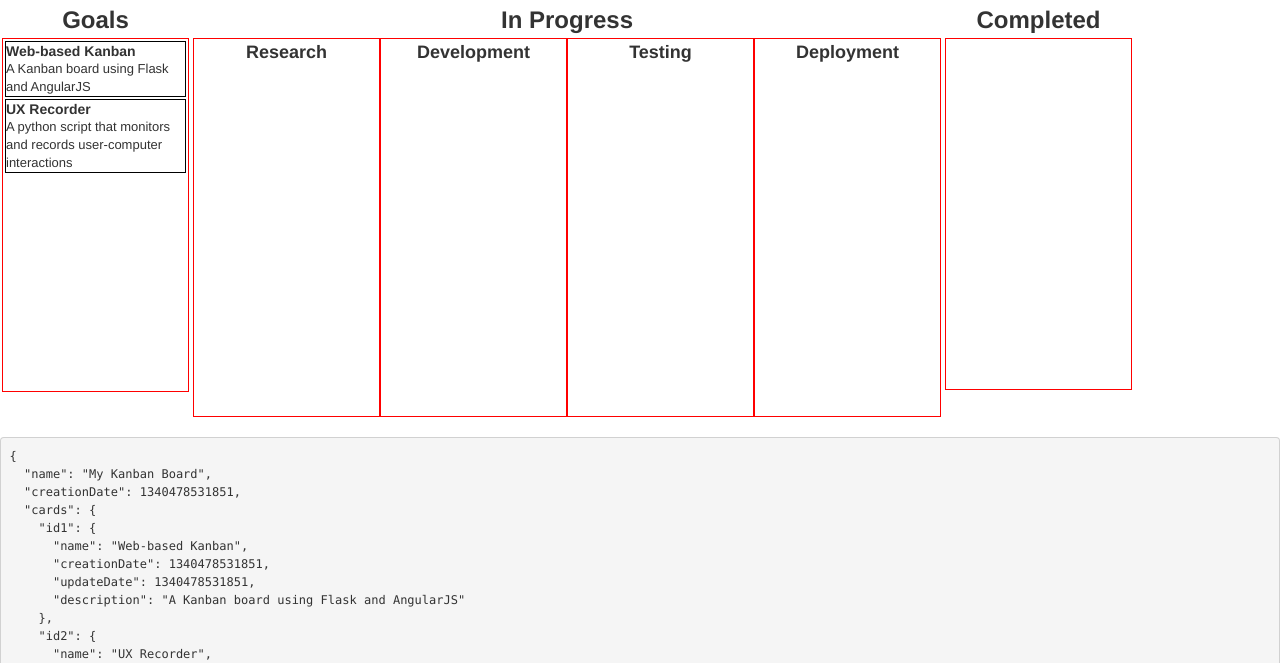
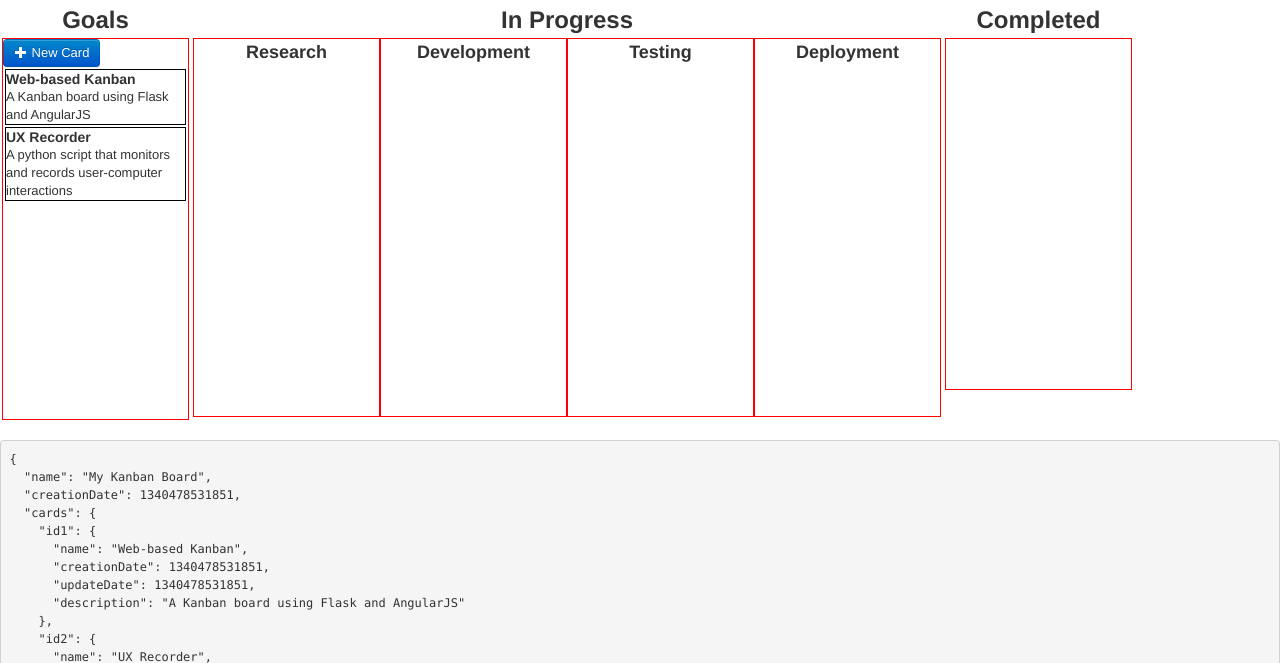
Before and after one commit to aosagie/signboard, a Flask app: page / in a window 1280 px wide. Shown: the top 663 px of the page. Run offline with Flask 2, Linux system fonts and the light colour scheme; some libraries are stand-ins or nearby versions.

Commit message:
Wired up an inline dialog for creating notes.

```diff
--- a/static/css/signboard.css
+++ b/static/css/signboard.css
@@ -2,7 +2,7 @@
     margin: auto;
 }
 
-.columnGroup {
+.column-group {
     float: left;
     margin: 2px;
 }
@@ -18,14 +18,14 @@
     overflow: hidden;
 }
 
-.cardList {
+.card-list {
     height: 350px;
     list-style: none;
     margin: 0;
     padding: 0;
 }
 
-.cardList > li {
+.card-list > li {
     margin: 0;
     padding: 0;
     border: 0;
@@ -41,11 +41,13 @@
 .card > .title {
     /*background-color: #009900;*/
     /*color: #ffffff;*/
+    /*text-overflow: ellipsis;*/
 }
 
 .card > .body {
     /*background-color: #00ff00;*/
     /*font-weight: bold;*/
+    /*text-overflow: ellipsis;*/
 }
 
 .clear {
--- a/static/js/signboardComponents.js
+++ b/static/js/signboardComponents.js
@@ -2,21 +2,27 @@ angular.module("SignboardComponents", [])
     .directive("column", function() {
         return {
             restrict: "E",
-            templateUrl: "columnTemplate",
+            templateUrl: "column-template",
             replace: true,
             link: function(scope, iElement, iAttrs) {
 
-                $(iElement).find(".cardList").disableSelection().sortable({
-                    connectWith: ".cardList",
+                var $element = $(iElement);
+
+                $element.find(".card-list").disableSelection().sortable({
+                    connectWith: ".card-list",
                     cursor: "move",
                     //The following methods sync the data model with the updated DOM
                     update: function(event, ui) {
-                        var domList = $(event.target);
-                        scope.syncCards(domList);
+                        var listDom = $(event.target);
+                        scope.syncCards(listDom);
                     },
                     stop: function(event, ui) {
                         scope.$apply();
                     }
+                });
+                $element.find("button").colorbox({
+                    inline: true,
+                    href: $element.find(".card-dialog")
                 });
 
             },
@@ -52,7 +58,7 @@ angular.module("SignboardComponents", [])
     .directive("card", function() {
         return {
             restrict: "E",
-            templateUrl: "cardTemplate",
+            templateUrl: "card-template",
             replace: true,
             controller: function($scope) {
 
--- a/templates/signboard.html
+++ b/templates/signboard.html
@@ -4,6 +4,7 @@
     <script src="{{ url_for('static', filename='js/lib/angular-1.0.0.js') }}"></script>
     {{ super() }}
     <script src="{{ url_for('static', filename='js/lib/jquery-ui-1.8.21.custom.min.js') }}"></script>
+    <script src="{{ url_for('static', filename='js/lib/jquery.colorbox.js') }}"></script>
     <script src="{{ url_for('static', filename='js/signboardCtrls.js') }}"></script>
     <script src="{{ url_for('static', filename='js/signboardComponents.js') }}"></script>
     <link rel="stylesheet" type="text/css" href="{{ url_for('static', filename='css/signboard.css') }}">
@@ -18,10 +19,19 @@
     </noscript>
 
     <div data-ng-app="Signboard" class="appContainer">
-        <script type="text/ng-template" id="columnTemplate">
+        <script type="text/ng-template" id="column-template">
             <span>
+                <div style="display:none;">
+                    <div class="card-dialog" data-ng-click="test()">
+                        Hello Universe
+                    </div>
+                </div>
+
                 <h3>{* column.name *}</h3>
-                <ul class="cardList">
+                <button data-ng-click="newCard()" data-ng-show="$parent.$index == 0 && $index == 0" class="btn btn-primary">
+                    <i class="icon-plus icon-white"></i> New Card
+                </button>
+                <ul class="card-list">
                     <li data-ng-repeat="id in column.cardIds">
                         <card/>
                     </li>
@@ -29,7 +39,7 @@
             </span>
         </script>
 
-        <script type="text/ng-template" id="cardTemplate">
+        <script type="text/ng-template" id="card-template">
             <div class="card" data-card-id="{* id *}">
                 <div class="title"><h4 data-ng-click="toggleCollapsed()">{* signboard.cards[id].name *}</h4></div>
                 <div data-ng-hide="collapsed" class="body">{* signboard.cards[id].description *}</div>
@@ -37,7 +47,7 @@
         </script>
 
         <div data-ng-controller="BoardCtrl" class="board">
-            <div data-ng-repeat="columnGroup in signboard.columnGroups" class="columnGroup">
+            <div data-ng-repeat="columnGroup in signboard.columnGroups" class="column-group">
                 <h2>{* columnGroup.name *}</h2>
                 <div data-ng-repeat="column in columnGroup.columns" class="column">
                     <column/>
```
